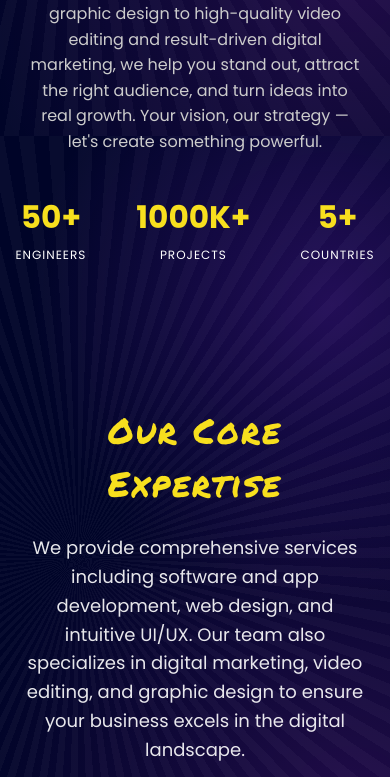
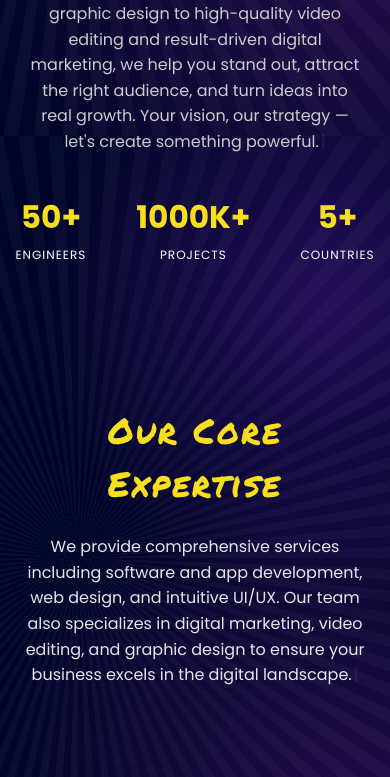
Before and after one commit to leadspkinfo-bit/my-react-app, a React (Vite) app in the folder my-react-app/: page / in a window 390 px wide. Shown: the part 708-1485 px from the top of the page. Built offline with nearby package versions, Linux system fonts and the light colour scheme.

Commit message:
hero about experties typing update

```diff
--- a/my-react-app/src/components/About/About.css
+++ b/my-react-app/src/components/About/About.css
@@ -6,7 +6,7 @@
   width: 100%;
   padding: 100px 10%;
   box-sizing: border-box;
-  background-color: transparent; /* Theme ke background ke sath blend hone ke liye */
+  background-color: transparent;
   display: flex;
   justify-content: center;
   align-items: center;
@@ -55,11 +55,26 @@
   line-height: 1.8;
   margin-top: 25px;
   max-width: 600px;
+  min-height: 120px; /* Taki text type hote waqt height jhatkay na lay */
 }
 
 .highlight-yellow {
   color: #f7df1e;
   font-weight: 900;
+}
+
+/* === NAYA: TYPEWRITER CURSOR BLINK ANIMATION === */
+.type-cursor {
+  font-weight: bold;
+  color: #f7df1e;
+  animation: blink 0.7s infinite;
+  margin-left: 2px;
+}
+
+@keyframes blink {
+  0% { opacity: 1; }
+  50% { opacity: 0; }
+  100% { opacity: 1; }
 }
 
 /* --- RIGHT SIDE (IMAGE) --- */
@@ -72,7 +87,7 @@
 
 .about-img {
   width: 100%;
-  max-width: 450px; /* Desktop par normal size */
+  max-width: 450px;
   height: auto;
   object-fit: contain;
   filter: drop-shadow(0px 15px 40px rgba(0,0,0,0.4));
@@ -97,7 +112,6 @@
     gap: 40px;
   }
 
-  /* Text Upar Aayega */
   .about-left {
     order: 1;
     align-items: center;
@@ -118,7 +132,6 @@
     margin-top: 20px;
   }
 
-  /* Picture Neechay Aayegi aur CHOTI hogi */
   .about-right {
     order: 2;
     justify-content: center;
@@ -126,7 +139,7 @@
   }
 
   .about-img {
-    max-width: 250px; /* FIX: Mobile par pic boht bari nahi hogi */
+    max-width: 250px;
     width: 80%;
   }
 }
--- a/my-react-app/src/components/About/About.jsx
+++ b/my-react-app/src/components/About/About.jsx
@@ -1,21 +1,78 @@
-import React from 'react';
+import React, { useState, useEffect, useRef } from 'react';
 import './About.css';
-import successImg from '../../assets/succes.png'; // Image import kar li
+import successImg from '../../assets/succes.png';
 
 const About = () => {
+  // Typing Effect ke liye states
+  const [displayedText, setDisplayedText] = useState('');
+  const [isTyping, setIsTyping] = useState(false);
+  const textRef = useRef(null);
+
+  // Text ko 3 hisson mein toda hai taake yellow highlight wesa hi rahe
+  const part1 = "At ";
+  const part2 = "Leadspktechnologies";
+  const part3 = ", we help businesses scale through innovative technology and strategic solutions. Having partnered with numerous companies, we have a proven track record of driving growth and transforming visions into high-impact market results.";
+  const fullText = part1 + part2 + part3;
+
+  // Scroll Spy Logic (Jab paragraph screen par aaye tabhi typing shuru ho)
+  useEffect(() => {
+    const observer = new IntersectionObserver(
+      (entries) => {
+        if (entries[0].isIntersecting && !isTyping && displayedText.length === 0) {
+          setIsTyping(true);
+        }
+      },
+      { threshold: 0.5 } // Jab 50% section dikh jaye tab trigger hoga
+    );
+
+    if (textRef.current) {
+      observer.observe(textRef.current);
+    }
+
+    return () => {
+      if (textRef.current) observer.unobserve(textRef.current);
+    };
+  }, [isTyping, displayedText.length]);
+
+  // Typing speed logic
+  useEffect(() => {
+    if (isTyping && displayedText.length < fullText.length) {
+      const timeoutId = setTimeout(() => {
+        setDisplayedText(fullText.slice(0, displayedText.length + 1));
+      }, 15); // 15ms speed (fast and smooth)
+
+      return () => clearTimeout(timeoutId);
+    }
+  }, [displayedText, isTyping, fullText]);
+
+  // Highlight handle karne ka function
+  const renderText = () => {
+    const p1 = displayedText.slice(0, part1.length);
+    const p2 = displayedText.slice(part1.length, part1.length + part2.length);
+    const p3 = displayedText.slice(part1.length + part2.length);
+
+    return (
+      <>
+        {p1}
+        {p2.length > 0 && <span className="highlight-yellow">{p2}</span>}
+        {p3}
+        {/* Typewriter wala Blinking Cursor */}
+        <span className="type-cursor">|</span>
+      </>
+    );
+  };
+
   return (
-    <section id="about" className="about-section">
+    <section id="about" className="about-section reveal">
       <div className="about-container">
 
         {/* Left Side: Text Area */}
         <div className="about-left">
           <h2 className="about-title-top">Driving Digital</h2>
           <h1 className="about-title-bottom">Success</h1>
-          <p className="about-desc">
-            At <span className="highlight-yellow">Leadspktechnologies</span>, we help businesses
-            scale through innovative technology and strategic solutions. Having partnered with
-            numerous companies, we have a proven track record of driving growth and
-            transforming visions into high-impact market results.
+
+          <p className="about-desc" ref={textRef}>
+            {renderText()}
           </p>
         </div>
 
--- a/my-react-app/src/components/Expertise/Expertise.css
+++ b/my-react-app/src/components/Expertise/Expertise.css
@@ -3,19 +3,7 @@
   padding: 100px 5%;
 
   /* --- Magic Background --- */
-  background-color: #000428;
-  background-image:
-    radial-gradient(circle at 85% 20%, rgba(138, 43, 226, 0.25) 0%, transparent 40%),
-    radial-gradient(circle at 90% 80%, rgba(216, 58, 255, 0.15) 0%, transparent 50%),
-    repeating-conic-gradient(
-      from 0deg at 20% 50%,
-      rgba(255, 255, 255, 0.03) 0deg,
-      rgba(255, 255, 255, 0.03) 2deg,
-      transparent 2deg,
-      transparent 4deg
-    );
-  background-attachment: fixed;
-
+  background-color: transparent; /* Global root wala apply ho raha hai waise b */
   box-sizing: border-box;
 }
 
@@ -42,6 +30,21 @@
   margin: 0 auto 70px auto;
   opacity: 0.9;
   font-weight: 400;
+  min-height: 80px; /* Taki text type hote waqt grid neechay jump na kare */
+}
+
+/* === TYPEWRITER CURSOR BLINK === */
+.type-cursor {
+  font-weight: bold;
+  color: #f7df1e;
+  animation: blink 0.7s infinite;
+  margin-left: 2px;
+}
+
+@keyframes blink {
+  0% { opacity: 1; }
+  50% { opacity: 0; }
+  100% { opacity: 1; }
 }
 
 /* --- Grid 6 Columns --- */
@@ -97,6 +100,10 @@
     grid-template-columns: repeat(3, 1fr);
     gap: 30px;
   }
+  .expertise-desc {
+    min-height: 120px; /* Mobile par line zyada break hoti hain */
+    font-size: 16px;
+  }
 }
 
 @media (max-width: 768px) {
@@ -110,4 +117,7 @@
   .icon-box {
     max-width: 140px;
   }
+  .expertise-desc {
+    min-height: 140px;
+  }
 }
--- a/my-react-app/src/components/Expertise/Expertise.jsx
+++ b/my-react-app/src/components/Expertise/Expertise.jsx
@@ -1,4 +1,4 @@
-import React from 'react';
+import React, { useState, useEffect, useRef } from 'react';
 import './Expertise.css';
 
 import appIcon from '../../assets/app.png';
@@ -9,6 +9,38 @@ import graphicIcon from '../../assets/graphic.png';
 import digitalIcon from '../../assets/digital.png';
 
 const Expertise = () => {
+  // === TYPEWRITER LOGIC STATES ===
+  const [displayedText, setDisplayedText] = useState('');
+  const [isTyping, setIsTyping] = useState(false);
+  const textRef = useRef(null);
+
+  const fullText = "We provide comprehensive services including software and app development, web design, and intuitive UI/UX. Our team also specializes in digital marketing, video editing, and graphic design to ensure your business excels in the digital landscape.";
+
+  // Scroll Spy Logic (Jab paragraph screen par aaye tabhi typing shuru ho)
+  useEffect(() => {
+    const observer = new IntersectionObserver(
+      (entries) => {
+        if (entries[0].isIntersecting && !isTyping && displayedText.length === 0) {
+          setIsTyping(true);
+        }
+      },
+      { threshold: 0.5 } // Jab 50% section dikh jaye
+    );
+
+    if (textRef.current) observer.observe(textRef.current);
+    return () => { if (textRef.current) observer.unobserve(textRef.current); };
+  }, [isTyping, displayedText.length]);
+
+  // Typing Speed Logic (15ms per character for smooth feel)
+  useEffect(() => {
+    if (isTyping && displayedText.length < fullText.length) {
+      const timeoutId = setTimeout(() => {
+        setDisplayedText(fullText.slice(0, displayedText.length + 1));
+      }, 15);
+      return () => clearTimeout(timeoutId);
+    }
+  }, [displayedText, isTyping, fullText]);
+
   const services = [
     { name: "App Development", icon: appIcon },
     { name: "Web Development", icon: webIcon },
@@ -19,15 +51,14 @@ const Expertise = () => {
   ];
 
   return (
-    <section id="services" className="expertise-section">
+    <section id="services" className="expertise-section reveal">
       <div className="expertise-content">
         <h2 className="section-title">Our Core Expertise</h2>
 
-        <p className="expertise-desc">
-          We provide comprehensive services including software and app development,
-          web design, and intuitive UI/UX. Our team also specializes in digital
-          marketing, video editing, and graphic design to ensure your business
-          excels in the digital landscape.
+        {/* Typewriter Paragraph */}
+        <p className="expertise-desc" ref={textRef}>
+          {displayedText}
+          <span className="type-cursor">|</span>
         </p>
 
         <div className="services-grid">
@@ -36,7 +67,7 @@ const Expertise = () => {
               <div className="icon-box">
                 <img src={service.icon} alt={service.name} className="service-icon" />
               </div>
-              {/* Yahan se text hata diya gaya hai kyunke wo aapki image mein mojood hai */}
+              {/* Text image mein hai isliye yahan nahi daala */}
             </div>
           ))}
         </div>
--- a/my-react-app/src/components/Hero/Hero.css
+++ b/my-react-app/src/components/Hero/Hero.css
@@ -110,6 +110,21 @@
   line-height: 1.8;
   color: #cccccc;
   max-width: 500px;
+  min-height: 140px; /* Taki typing k doran neechay wale stats jump na karain */
+}
+
+/* === TYPEWRITER CURSOR BLINK === */
+.type-cursor {
+  font-weight: bold;
+  color: #f7df1e;
+  animation: blink 0.7s infinite;
+  margin-left: 2px;
+}
+
+@keyframes blink {
+  0% { opacity: 1; }
+  50% { opacity: 0; }
+  100% { opacity: 1; }
 }
 
 .hero-image-area {
@@ -219,6 +234,7 @@
     max-width: 95%;
     line-height: 1.6;
     margin: 30px auto 0 auto;
+    min-height: 200px; /* Mobile par line lambi hoti hai, stat jump rokne k liye bari height */
   }
 
   .hero-stats {
--- a/my-react-app/src/components/Hero/Hero.jsx
+++ b/my-react-app/src/components/Hero/Hero.jsx
@@ -1,4 +1,4 @@
-import React, { useState, useEffect } from 'react';
+import React, { useState, useEffect, useRef } from 'react';
 import './Hero.css';
 import frontImg from '../../assets/front.png';
 import bulbImg from '../../assets/bulb.png';
@@ -25,8 +25,40 @@ const Counter = ({ end, duration }) => {
 };
 
 const Hero = () => {
+  // === TYPEWRITER LOGIC STATES ===
+  const [displayedText, setDisplayedText] = useState('');
+  const [isTyping, setIsTyping] = useState(false);
+  const textRef = useRef(null);
+
+  const fullText = "We don't just market your brand — we build it from the ground up. From stunning websites and eye-catching graphic design to high-quality video editing and result-driven digital marketing, we help you stand out, attract the right audience, and turn ideas into real growth. Your vision, our strategy — let's create something powerful.";
+
+  // Scroll aane par trigger karne wala Logic
+  useEffect(() => {
+    const observer = new IntersectionObserver(
+      (entries) => {
+        if (entries[0].isIntersecting && !isTyping && displayedText.length === 0) {
+          setIsTyping(true);
+        }
+      },
+      { threshold: 0.5 }
+    );
+
+    if (textRef.current) observer.observe(textRef.current);
+    return () => { if (textRef.current) observer.unobserve(textRef.current); };
+  }, [isTyping, displayedText.length]);
+
+  // Typing Speed Logic (15ms per character)
+  useEffect(() => {
+    if (isTyping && displayedText.length < fullText.length) {
+      const timeoutId = setTimeout(() => {
+        setDisplayedText(fullText.slice(0, displayedText.length + 1));
+      }, 15);
+      return () => clearTimeout(timeoutId);
+    }
+  }, [displayedText, isTyping, fullText]);
+
   return (
-    <section id="home" className="hero-section">
+    <section id="home" className="hero-section reveal">
       <div className="hero-content">
 
         <div className="hero-text-area">
@@ -44,16 +76,13 @@ const Hero = () => {
             <h3 className="hero-with">WITH US</h3>
           </div>
 
-          {/* --- NAYA MAGIC BOX (Mobile par ye scroll hoga) --- */}
           <div className="hero-scroll-content">
-            <p className="hero-description">
-              We don't just market your brand — we build it from the ground up.
-              From stunning websites and eye-catching graphic design to
-              high-quality video editing and result-driven digital marketing,
-              we help you stand out, attract the right audience, and turn
-              ideas into real growth. Your vision, our strategy — let's create
-              something powerful.
+            {/* Typewriter Paragraph */}
+            <p className="hero-description" ref={textRef}>
+              {displayedText}
+              <span className="type-cursor">|</span>
             </p>
+
             <div className="hero-stats">
               <div className="stat-item">
                 <h2><Counter end={50} duration={2000} />+</h2>
@@ -71,7 +100,6 @@ const Hero = () => {
               </div>
             </div>
           </div>
-          {/* ----------------------------------------------- */}
 
         </div>
 
--- a/my-react-app/src/components/Navbar/Navbar.jsx
+++ b/my-react-app/src/components/Navbar/Navbar.jsx
@@ -80,7 +80,7 @@ const Navbar = () => {
 
           {/* About ab Case Study se bilkul pehle hai */}
           <li className={activeSection === 'about' ? 'active' : ''}>
-            <a href="/#about" onClick={() => setIsMobileMenuOpen(false)}>About LeadsPk</a>
+            <a href="/#about" onClick={() => setIsMobileMenuOpen(false)}>About</a>
           </li>
 
           <li className={activeSection === 'case-study' ? 'active' : ''}>
```
